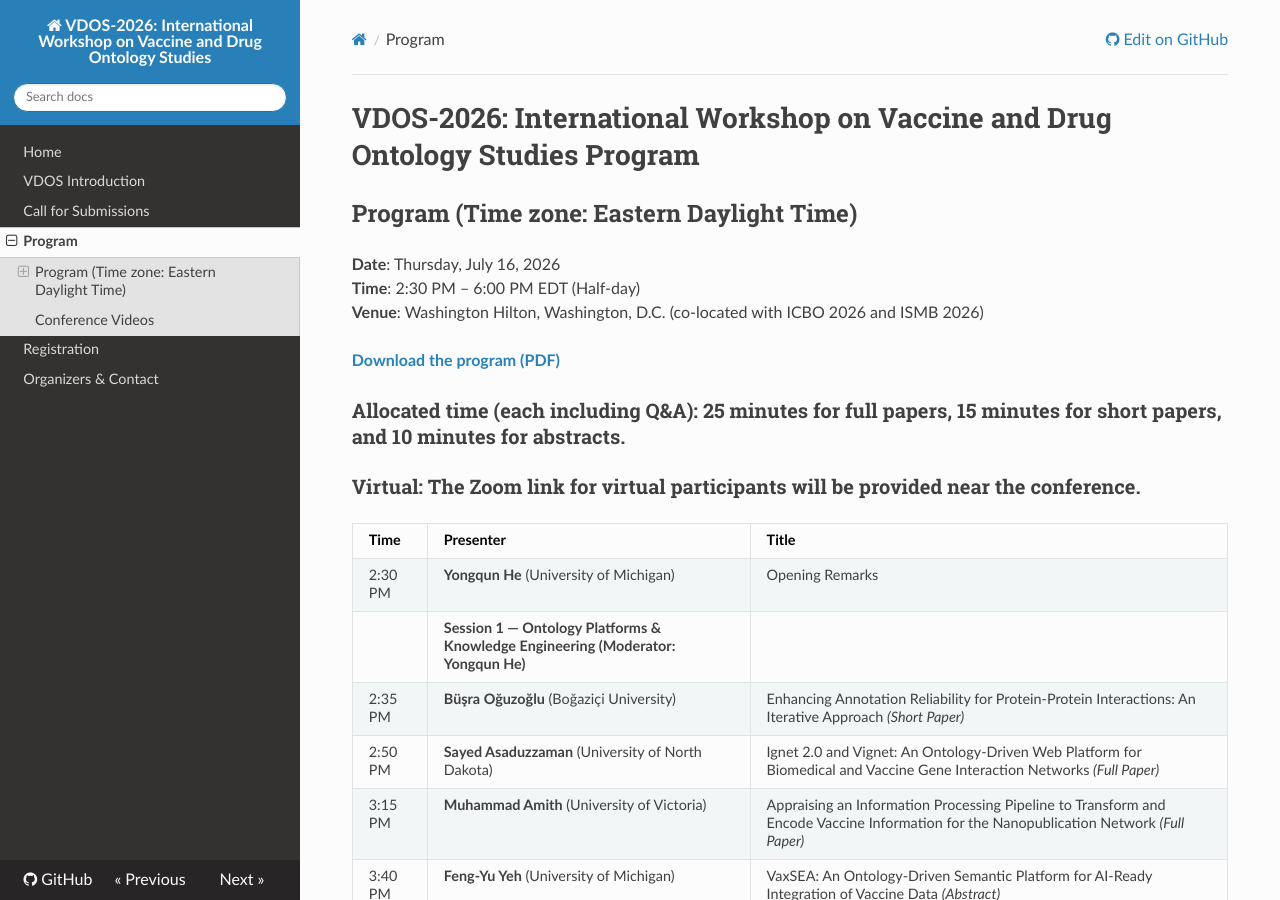
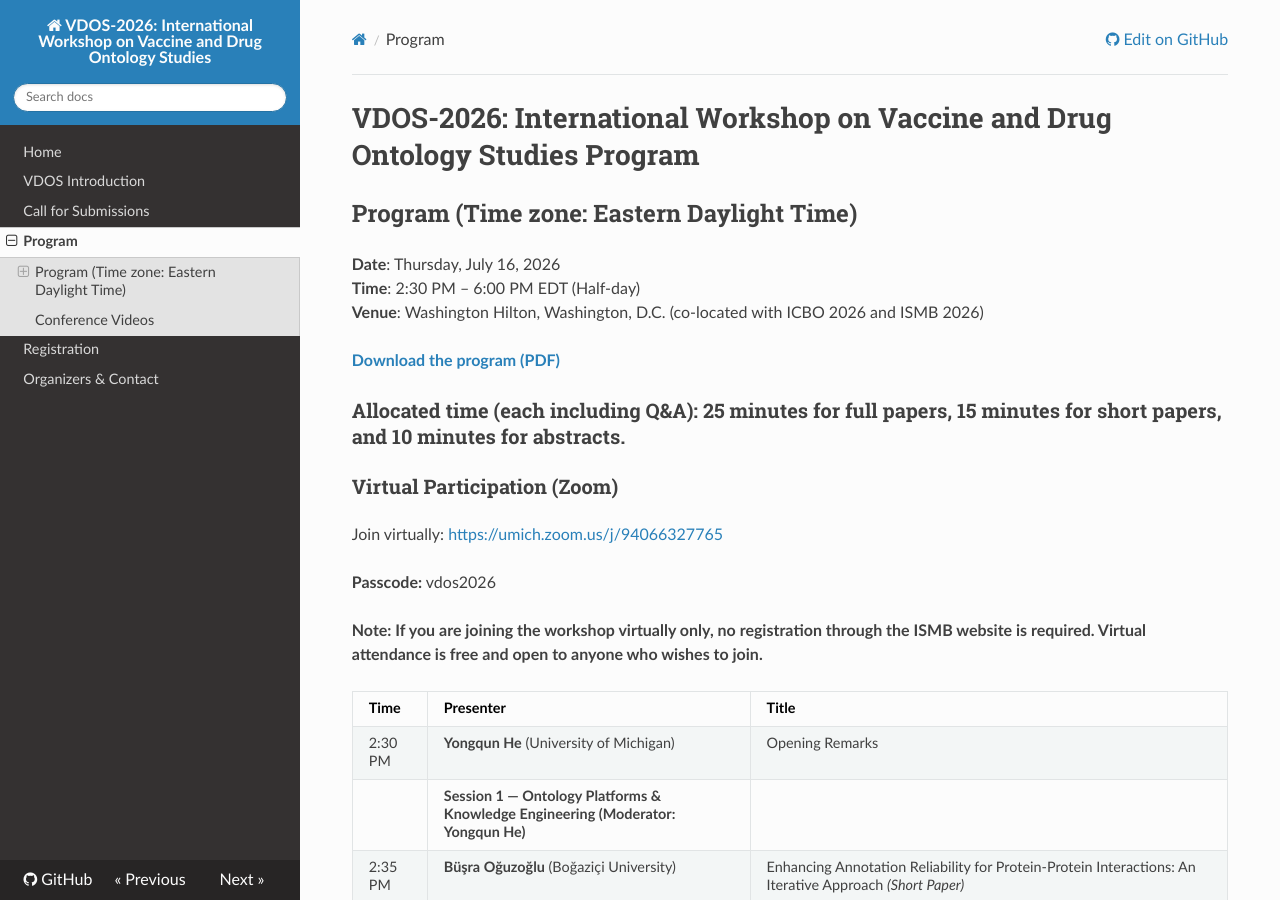
Before and after one commit to vdos-workshop/vdos2026, an MkDocs documentation site: the page built from docs/program.md, in a window 1280 px wide and 900 px high. Built offline with MkDocs 1.6.1, drawn with Linux system fonts in a browser that asks for light colours; nearby versions of some CDN libraries.

Commit message:
docs(program): add Zoom link and virtual-only no-registration note
Add the virtual-participation Zoom URL and passcode to the program page,
with a bold note that virtual-only attendees need no ISMB registration.
Regenerate the downloadable program PDF to match.

🗿 MoAI <email@mo.ai.kr>

```diff
--- a/docs/program.md
+++ b/docs/program.md
@@ -10,7 +10,13 @@
 
 ### Allocated time (each including Q&A): **25 minutes** for full papers, **15 minutes** for short papers, and **10 minutes** for abstracts.
 
-### Virtual: The Zoom link for virtual participants will be provided near the conference.
+### Virtual Participation (Zoom)
+
+Join virtually: [https://umich.zoom.us/j/94066327765](https://umich.zoom.us/j/94066327765)
+
+**Passcode:** vdos2026
+
+**Note: If you are joining the workshop virtually only, no registration through the ISMB website is required. Virtual attendance is free and open to anyone who wishes to join.**
 
 | Time | Presenter | Title |
 | ---- | --------- | ----- |
```
Also changed, not shown: 1 other file.
